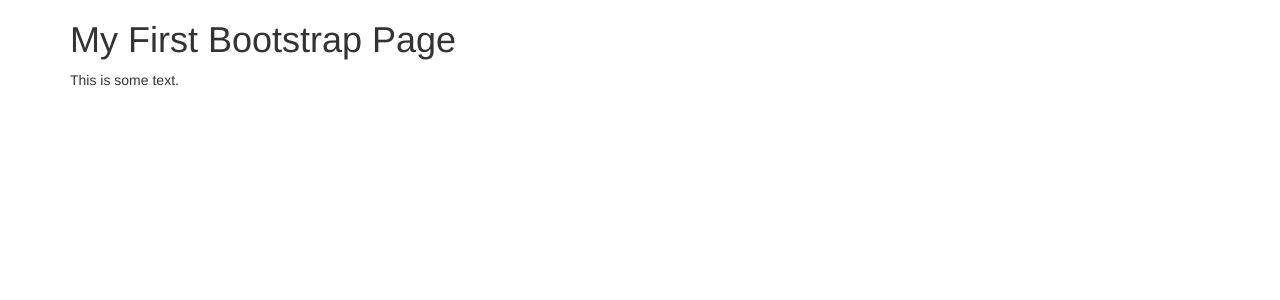
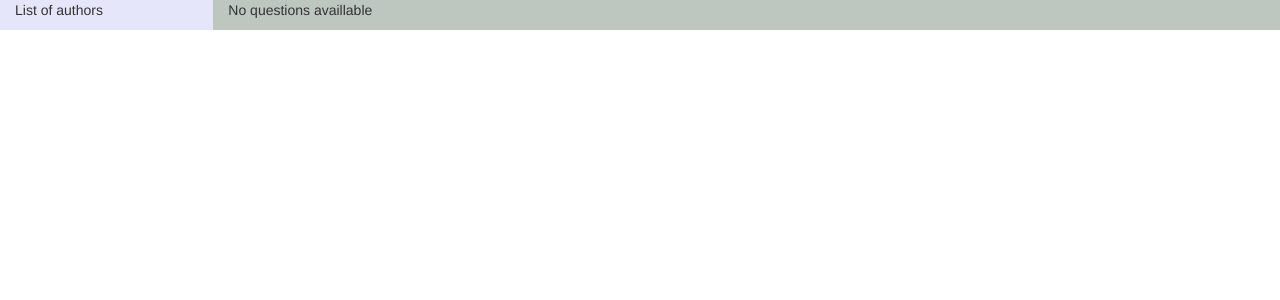
Before and after one commit to amarendas/quizz, a Django app: page / in a window 1280 px wide. Shown: the top 300 px of the page. Run offline with Django 3.2, Linux system fonts and the light colour scheme; data that the repository does not hold is empty; some libraries are stand-ins or nearby versions.

Commit message:
changed template

```diff
--- a/quiz/templates/index.html
+++ b/quiz/templates/index.html
@@ -1,7 +1,7 @@
 <!DOCTYPE html>
 <html lang="en">
 <head>
-  <title>Bootstrap Example</title>
+  <title>TechDay Quiz</title>
   <meta charset="utf-8">
   <meta name="viewport" content="width=device-width, initial-scale=1">
   <link rel="stylesheet" href="https://maxcdn.bootstrapcdn.com/bootstrap/3.4.1/css/bootstrap.min.css">
@@ -10,9 +10,24 @@
 </head>
 <body>
 
-<div class="container">
-  <h1>My First Bootstrap Page</h1>
-  <p>This is some text.</p>
+<div class="container-fluid">
+
+    <div class="row">
+        <div class="col-md-2" style="background-color:lavender">
+            <p>List of authors</p>
+        </div>
+        <div class="col-md-10" style="background-color:#bdc7c0">
+            {% if q_list %}
+                <ul>
+                {% for q in q_list%}
+                    <li>{{q.question}} </li>
+                {% endfor %}
+                </ul>
+            {% else %}
+                <p> No questions availlable </P>
+            {% endif %}
+        </div>
+    </div>
 </div>
 
 </body>
```
